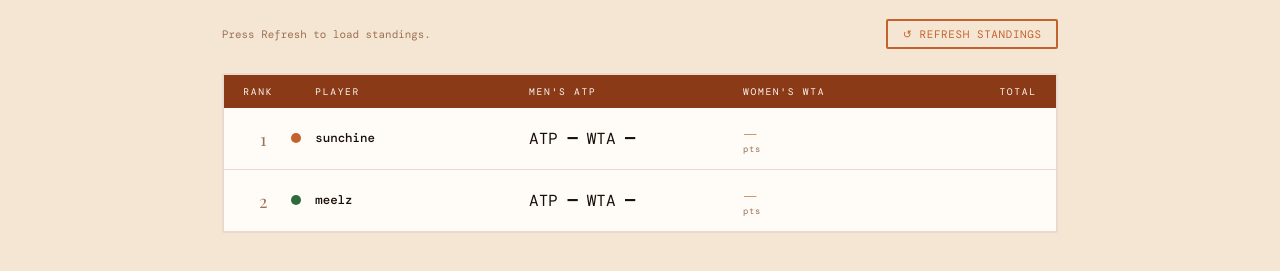
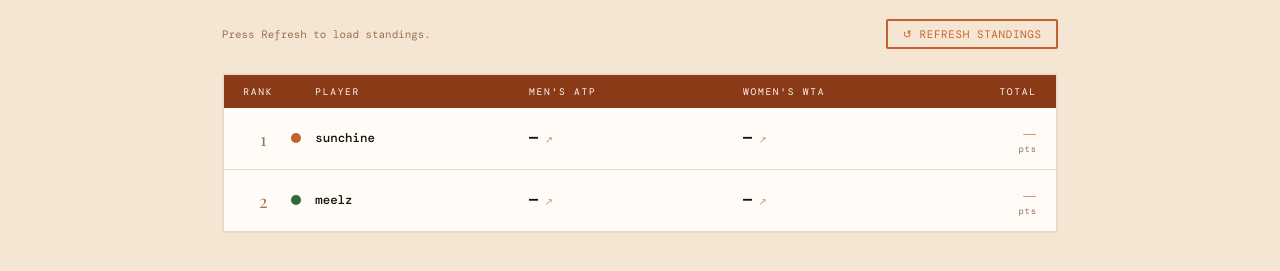
Before and after one commit to markpetersen1/tennis-bracket-challenge, a website built with Vite: page index.html in a window 1280 px wide. Shown: the part 115-386 px from the top of the page. Built offline with nearby package versions, Linux system fonts and the light colour scheme; a web font is replaced by a local one.

Commit message:
Fix styling and provide link to players brackets

```diff
--- a/index.html
+++ b/index.html
@@ -42,7 +42,9 @@
   .lb-rank.first { color: var(--clay); font-weight: 700; }
   .lb-name { font-size: 0.78rem; font-weight: 500; }
   .lb-score { font-size: 0.75rem; color: var(--text-mid); }
-  .lb-score strong { color: var(--text-dark); }
+  .lb-score strong { font-size: 0.88rem; color: var(--text-dark); }
+  .bracket-link { font-size: 0.62rem; color: var(--clay); text-decoration: none; opacity: 0.7; }
+  .bracket-link:hover { opacity: 1; }
   .lb-total { text-align: right; }
   .lb-pts { font-size: 1.05rem; font-weight: 500; color: var(--clay); font-family: 'Playfair Display', serif; }
   .lb-pts-label { font-size: 0.56rem; color: var(--text-light); letter-spacing: 0.08em; }
--- a/src/renderer.ts
+++ b/src/renderer.ts
@@ -1,3 +1,4 @@
+import { SERVED_BASE } from './constants';
 import type { Player, Scores } from './types';
 
 export function showToast(msg: string): void {
@@ -34,11 +35,9 @@ export function renderLeaderboard(players: Player[], scores: Scores): void {
       <div class="lb-rank ${i === 0 && p.total !== null ? 'first' : ''}">${i + 1}</div>
       <span class="dot" style="background:${p.color}"></span>
       <div class="lb-name">${p.name}</div>
-      <div class="lb-breakdown">
-        <span>ATP <strong>${pts(p.atp)}</strong></span>
-        <span>WTA <strong>${pts(p.wta)}</strong></span>
-      </div>
-      <div>
+      <div class="lb-score"><strong>${pts(p.atp)}</strong> <a class="bracket-link" href="${SERVED_BASE}/atp/brackets/${p.name}" target="_blank">↗</a></div>
+      <div class="lb-score"><strong>${pts(p.wta)}</strong> <a class="bracket-link" href="${SERVED_BASE}/wta/brackets/${p.name}" target="_blank">↗</a></div>
+      <div class="lb-total">
         <div class="lb-pts">${p.total !== null ? p.total : '—'}</div>
         <div class="lb-pts-label">pts</div>
       </div>
```
